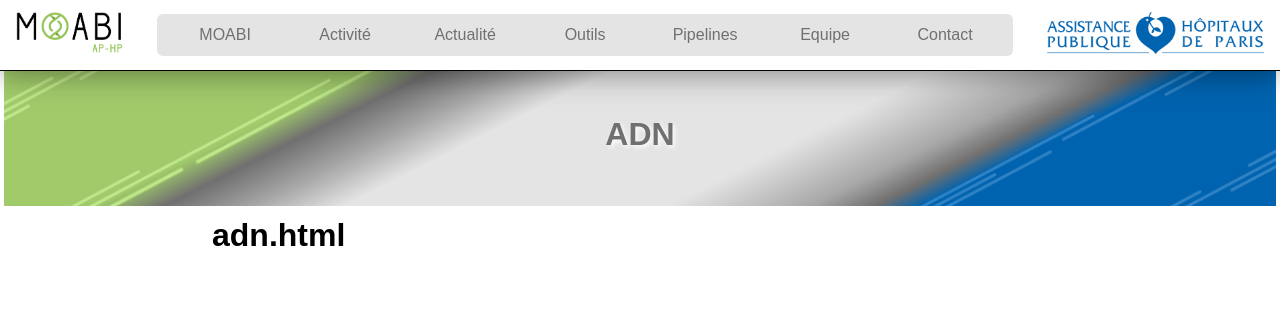
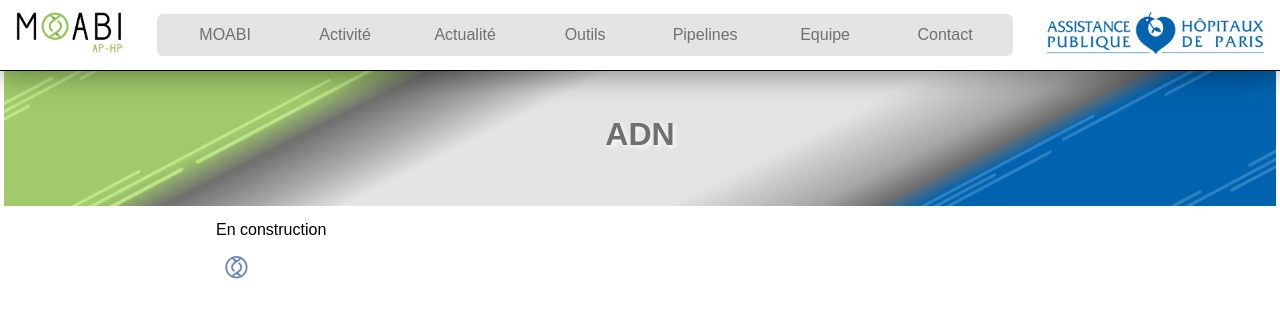
Before and after one commit to moabi-aphp/moabi-aphp.github.io, a Jekyll site: the page built from pipelines_adn.html, in a window 1280 px wide. Shown: the top 318 px of the page. Built offline with Jekyll 4.4.1, drawn with Linux system fonts in a browser that asks for light colours; nearby versions of some CDN libraries.

Commit message:
add 'en construction' for public release

```diff
--- a/architecture.html
+++ b/architecture.html
@@ -3,4 +3,5 @@
 title: architecture.html
 subtitle : "architecture : bio4G"
 ---
-<h1>{{ page.title | downcase }}</h1>
+
+en construction
--- a/g-route.html
+++ b/g-route.html
@@ -6,7 +6,7 @@
 
 <div class="g-route">
 	<div class="page-intro">
-		desc g-route
+		en construction
 	</div>
 	<div class="page-content">
 		<div class="page-section">
--- a/galaxy.html
+++ b/galaxy.html
@@ -6,7 +6,7 @@
 
 <div class="galaxy">
 	<div class="page-intro">
-		desc galaxy
+		En construction
 	</div>
 	<div class="page-content">
 		<div class="page-section">
--- a/leaves.html
+++ b/leaves.html
@@ -6,7 +6,7 @@
 
 <div class="leaves">
 	<div class="page-intro">
-		desc leaves
+		En construction
 	</div>
 	<div class="page-content">
 		<div class="page-section">
--- a/pipelines_adn.html
+++ b/pipelines_adn.html
@@ -3,4 +3,27 @@
 title: adn.html
 subtitle: ADN
 ---
-<h1>{{ page.title | downcase }}</h1>
+
+<div class="ADN">
+	<div class="page-intro">
+		En construction
+	</div>
+	<div class="page-content">
+		<div class="page-section">
+			<div class="section-title">
+				<div class="section-title-img">
+				</div>
+				<div class="section-title-label">
+					<p>
+					</p>
+				</div>
+			</div>
+			<div class="section-content" >
+					<div>
+					</div>
+					<div>
+					</div>
+			</div>
+		</div>
+	</div>
+</div>
```
Also changed, not shown: pipelines_arn.html (added, +29 -0 lines), pipelines_presentation.html (+24 -1 lines).
